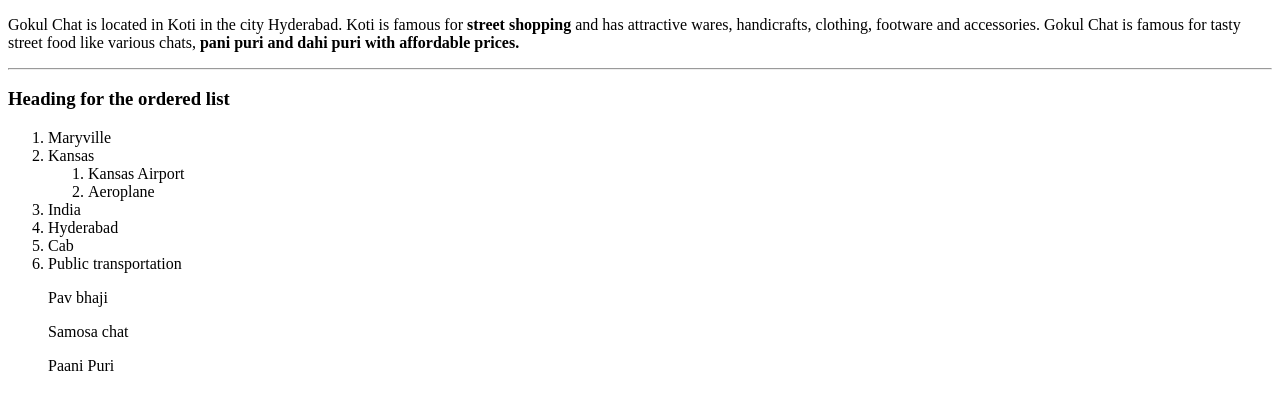
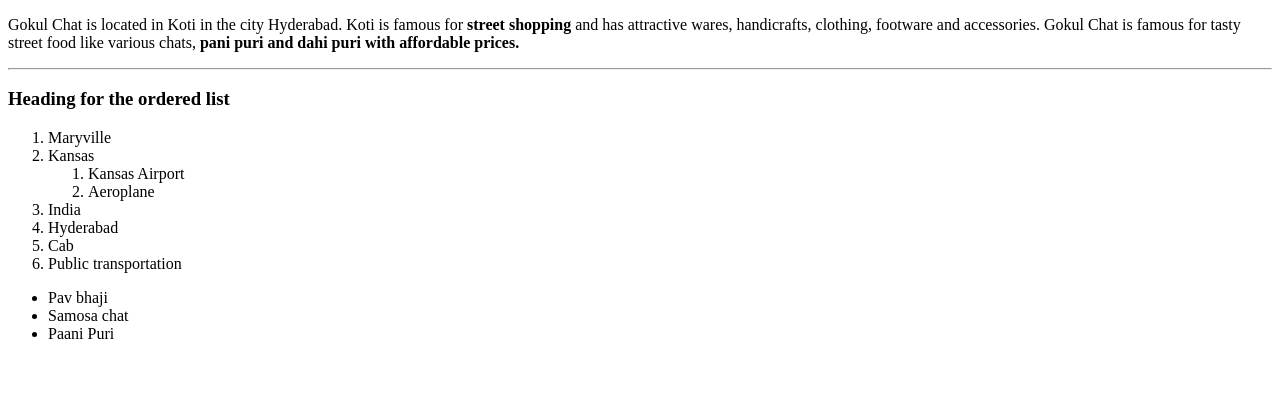
Before and after one commit to 44-563-Web-Apps-S22/webapps-s22-assignment-3-MSajida, a plain HTML site: page index.html in a window 1280 px wide. Shown: the part 105-514 px from the top of the page. Drawn offline with Linux system fonts and the light colour scheme.

Commit message:
Added the unordered list with bullets

```diff
--- a/index.html
+++ b/index.html
@@ -35,8 +35,10 @@
          <li> Public transportation</li>
     </ol>
 
-    <ul> Pav bhaji </ul>
-    <ul> Samosa chat</ul>
-    <ul> Paani Puri </ul>
+    <ul>
+       <li> Pav bhaji </li>
+       <li> Samosa chat </li>
+        <li>Paani Puri</li>
+    </ul>
 
 </html>
```
